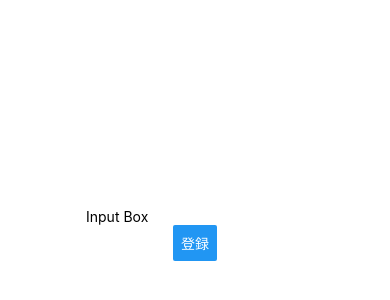
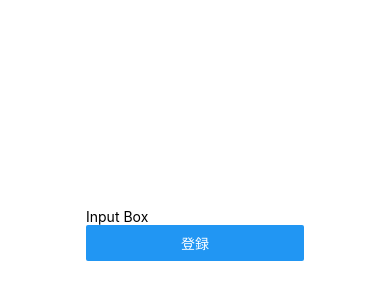
Before and after one commit to K-Torishima/validatorApp, a React Native app: screen / in a window 390 px wide. Shown: the part 188-488 px from the top of the page. Built offline with nearby package versions, Linux system fonts and the light colour scheme.

Commit message:
実装追加

```diff
--- a/App.tsx
+++ b/App.tsx
@@ -1,47 +1,108 @@
 import React, {Component} from 'react';
 import {StyleSheet, View, TextInput, Button, Text} from 'react-native';
+import {Formik} from 'formik';
+// https://rocksystem6611.hatenablog.com/entry/reactnative03
+// サンプルサイト
 
+////////////////// パッケージ使ってない場合 /////////////////////
+// export default class App extends Component {
+//   state = {
+//     text: '',
+//     error: '',
+//   };
+
+//   //ボタンを押した場合
+//   _onPress() {
+//     //入力した文字列は11桁以上だったらエラーをセット
+//     if (this.state.text.length > 10)
+//       this.setState({error: '10文字以下を入れてください'});
+//     //10桁以下だったらエラーをクリアーして、アラート
+//     else {
+//       this.setState({error: ''});
+//       alert('問題ありません');
+//     }
+//   }
+
+//   render() {
+//     return (
+//       <View style={styles.container}>
+//         <TextInput
+//           placeholder="Input Box"
+//           onChangeText={(text) => this.setState({text: text})}
+//           value={this.state.text}
+//         />
+//         {/*stateのerrorはpropsでInputに渡す*/}
+//         <Input error={this.state.error}></Input>
+//         <Button title="登録" onPress={() => this._onPress()} />
+//       </View>
+//     );
+//   }
+// }
+
+// class Input extends Component {
+//   //エラーがあったらTextでエラーメッセージをリターンする
+//   render() {
+//     if (!this.props.error) return null;
+
+//     return <Text style={styles.error}>{this.props.error}</Text>;
+//   }
+// }
+
+////// Formikを使った場合 //////////////
 export default class App extends Component {
-  state = {
-    text: '',
-    error: '',
-  };
-
-  //ボタンを押した場合
-  _onPress() {
-    //入力した文字列は11桁以上だったらエラーをセット
-    if (this.state.text.length > 10)
-      this.setState({error: '10文字以下を入れてください'});
-    //10桁以下だったらエラーをクリアーして、アラート
-    else {
-      this.setState({error: ''});
-      alert('問題ありません');
-    }
-  }
-
   render() {
     return (
       <View style={styles.container}>
-        <TextInput
-          placeholder="Input Box"
-          onChangeText={(text) => this.setState({text: text})}
-          value={this.state.text}
-        />
-        {/*stateのerrorはpropsでInputに渡す*/}
-        <Input error={this.state.error}></Input>
-        <Button title="登録" onPress={() => this._onPress()} />
+        <Formik
+          //------------------Formikのpropsをセットする部分------------------//
+          initialValues={{text: ''}} //フォーム変数の最初の値
+          onSubmit={(values) => alert('問題ありません')} //submitをクリックしたら関数を実行する
+          validate={validate} //入力チェックの関数(エラーがあったらonSubmitは実行されない)
+          //---------------------------------------------------------------//
+        >
+          {/*色々なステートやヘルパーがpropsとして使えます*/}
+          {({
+            values,
+            touched,
+            errors,
+            handleChange,
+            handleBlur,
+            handleSubmit,
+          }) => {
+            return (
+              <View>
+                <TextInput
+                  //-----------------------値を代入----------------------------------//
+                  value={values.text}
+                  onChangeText={handleChange('text')}
+                  placeholder="Input Box"
+                  onBlur={handleBlur('text')}
+                  //----------------------------------------------------------------//
+                />
+                {
+                  //touchedとerrorはtrueでしたらエラーメッセージを出力します
+                  touched.text && errors.text && (
+                    <Text style={styles.error}>{errors.text}</Text>
+                  )
+                }
+                <Button title="登録" onPress={handleSubmit} />
+              </View>
+            );
+          }}
+        </Formik>
       </View>
     );
   }
 }
 
-class Input extends Component {
-  //エラーがあったらTextでエラーメッセージをリターンする
-  render() {
-    if (!this.props.error) return null;
-
-    return <Text style={styles.error}>{this.props.error}</Text>;
+//エラーチェックの関数
+//value.textは11文字以上だったらリターンするerrorのerror.textはエラーメッセージになります
+function validate(value) {
+  let error = {};
+  if (value.text.length > 10) {
+    error.text = '10文字以下を入れてください';
   }
+  return error;
 }
 
 const styles = StyleSheet.create({
```
